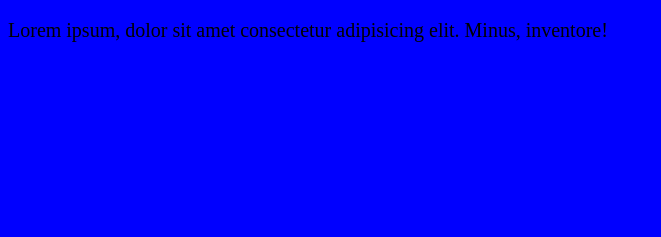
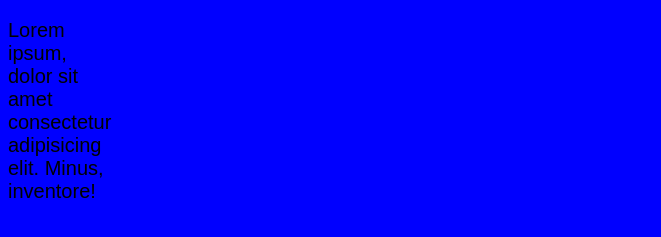
Before and after one commit to BangtanAi/GitTestt, a plain HTML site: page index.html in a window 1280 px wide. Shown: the part 61-298 px from the top of the page, without its empty margins (0-661 px from the left). Drawn offline with Linux system fonts and the light colour scheme.

Commit message:
еще изменения

```diff
--- a/css/main.css
+++ b/css/main.css
@@ -1,7 +1,11 @@
 body {
     background-color: blue;
+    width: 100px;
+    height: 200px;
 }
 
 span {
     font-size: 20px;
+    font-family: Arial, Helvetica, sans-serif;
+
 }
```
